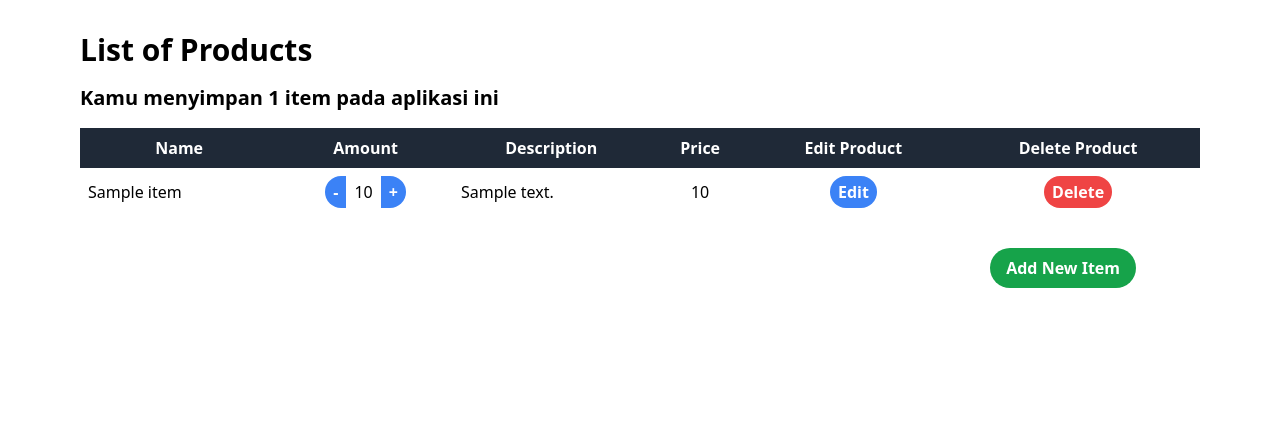
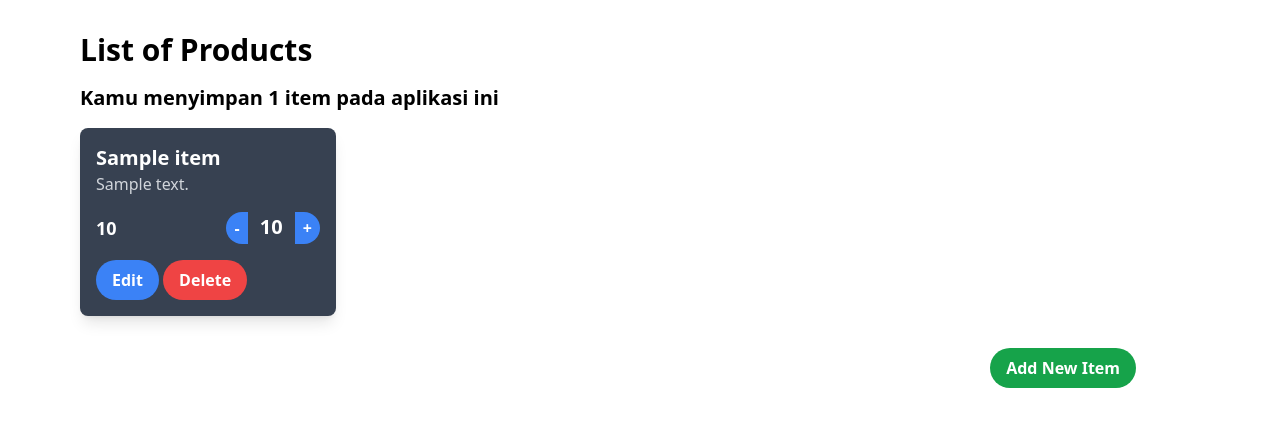
Before and after one commit to RobertBenyamin/DekatriaMart-Warehouse, a Django app: template main/templates/main.html in a window 1280 px wide. Shown: the part 72-499 px from the top of the page. Run offline with Django 4.2, Linux system fonts and the light colour scheme; a user stored in the database is signed in; tables that the repository leaves empty hold one stand-in row (values such as "Sample post"); the template is opened without the code that fills it: values that come from a table or form of the project are taken from there, most other values are stand-ins (such as "Sample title", 1, 10 or a date in 2020); some libraries are stand-ins or nearby versions.

Commit message:
update: change table to cards

```diff
--- a/main/templates/main.html
+++ b/main/templates/main.html
@@ -284,7 +284,7 @@
         </div>
     </div>
 
-    <table id="product_table"></table>
+    <div id="product_container" class="flex flex-wrap -m-4"></div>
 
     <div class="container mx-auto mt-8 flex justify-end">
         <button
@@ -310,38 +310,46 @@
     }
 
     async function refreshProducts() {
-        document.getElementById("product_table").innerHTML = "";
+        document.getElementById("product_container").innerHTML = ""; // Hapus konten sebelumnya
+
         const products = await getProducts();
-        let htmlString = `<tr class="bg-gray-800">
-                <th class="p-2 text-white">Name</th>
-                <th class="p-2 text-white">Amount</th>
-                <th class="p-2 text-white">Description</th>
-                <th class="p-2 text-white">Price</th>
-                <th class="p-2 text-white">Edit Product</th>
-                <th class="p-2 text-white">Delete Product</th>
-            </tr>`;
-        products.forEach((item) => {
-            htmlString += `\n<tr id="row_${item.pk}">
-            <td class="p-2">${item.fields.name}</td>
-            <td class="p-2 flex items-center justify-center">
-                <button onclick="decreaseAmount(${item.pk})" class="bg-blue-500 hover:bg-blue-700 text-white font-semibold py-1 px-2 rounded-l-full">-</button>
-                <div class="px-2 w-auto">
-                    <p id="amount-${item.pk}">${item.fields.amount}</p>
+
+        products.forEach((item, index) => {
+            // Buat elemen kartu untuk setiap item
+            const card = document.createElement("div");
+            card.className = "p-4 sm:w-full md:w-1/2 lg:w-1/3 xl:w-1/4"; // Atur gaya kartu di sini
+
+            // Tambahkan class warna berbeda untuk kartu terakhir
+            let backgroundClass = "bg-white";
+            let textClass = "text-gray-800";
+            let descriptionClass = "text-gray-600";
+            if (index === products.length - 1) {
+                backgroundClass = "bg-gray-700"; // Background color for the last card
+                textClass = "text-white"; // Text color for the last card
+                descriptionClass = "text-gray-300"; // Description text color for the last card
+            }
+
+            // Isi konten kartu
+            card.innerHTML = `
+            <div class="${backgroundClass} ${textClass} rounded-lg shadow-lg p-4" id="card-${item.pk}">
+                <h2 class="text-xl font-semibold" id="name-${item.pk}">${item.fields.name}</h2>
+                <p class="${descriptionClass}" id="description-${item.pk}">${item.fields.description}</p>
+                <div class="flex justify-between items-center mt-4">
+                <p class="text-lg font-semibold" id="price-${item.pk}">${item.fields.price}</p>
+                <div>
+                    <button onclick="decreaseAmount(${item.pk})" class="bg-blue-500 hover:bg-blue-700 text-white font-semibold py-1 px-2 rounded-l-full">-</button>
+                    <span class="px-2 text-xl font-semibold" id="amount-${item.pk}">${item.fields.amount}</span>
+                    <button onclick="increaseAmount(${item.pk})" class="bg-blue-500 hover:bg-blue-700 text-white font-semibold py-1 px-2 rounded-r-full">+</button>
                 </div>
-                <button onclick="increaseAmount(${item.pk})" class="bg-blue-500 hover:bg-blue-700 text-white font-semibold py-1 px-2 rounded-r-full">+</button>
-            </td>
-            <td class="p-2">${item.fields.description}</td>
-            <td class="p-2 text-center">${item.fields.price}</td>
-            <td class="p-2 text-center">
-                <button onclick="showEditItem(${item.pk})" class="bg-blue-500 hover:bg-blue-700 text-white font-semibold py-1 px-2 rounded-full">Edit</button>
-            </td>
-            <td class="p-2 text-center">
-                <button class="bg-red-500 hover:bg-red-700 text-white font-semibold py-1 px-2 rounded-full" onclick="showDeleteConfirmation('${item.pk}', '${item.fields.name}')">Delete</button>
-            </td>
-        </tr>`;
+                </div>
+                <button onclick="showEditItem(${item.pk})" class="bg-blue-500 hover:bg-blue-700 text-white font-semibold py-2 px-4 rounded-full mt-4">Edit</button>
+                <button class="bg-red-500 hover:bg-red-700 text-white font-semibold py-2 px-4 rounded-full mt-2" onclick="showDeleteConfirmation('${item.pk}', '${item.fields.name}')">Delete</button>
+            </div>
+            `;
+
+            // Tambahkan kartu ke wadah kartu
+            document.getElementById("product_container").appendChild(card);
         });
-
-        document.getElementById("product_table").innerHTML = htmlString;
     }
 
     refreshProducts();
@@ -379,13 +387,17 @@
         const editItemPopup = document.getElementById("editItem");
 
         // Isi nilai-nilai input sesuai dengan data item yang akan diedit
-        const item = document.getElementById(`row_${itemID}`);
-        document.getElementById("nameEdit").value = item.cells[0].textContent;
+        const card = document.getElementById(`card-${itemID}`);
+        const name = document.getElementById(`name-${itemID}`);
+        const description = document.getElementById(`description-${itemID}`);
+        const price = document.getElementById(`price-${itemID}`);
+
+        document.getElementById("nameEdit").value = name.textContent;
         document.getElementById("amountEdit").value =
-            item.cells[1].querySelector("p").textContent;
+            card.querySelector("span").textContent;
         document.getElementById("descriptionEdit").value =
-            item.cells[2].textContent;
-        document.getElementById("priceEdit").value = item.cells[3].textContent;
+            description.textContent;
+        document.getElementById("priceEdit").value = price.textContent;
 
         editItemPopup.style.display = "block";
 
@@ -501,7 +513,7 @@
 
         // Define a function for cancelDeleteItem
         function cancelDeleteItem() {
-            closePopUp('deleteConfirmation')
+            closePopUp("deleteConfirmation");
 
             // Menghapus event listener ketika selesai
             deleteButton.removeEventListener("click", deleteItemHandler);
@@ -511,7 +523,6 @@
         // Tambahkan event listener pada tombol "Delete Item" dan "Cancel"
         deleteButton.addEventListener("click", deleteItemHandler);
         cancelButton.addEventListener("click", cancelDeleteItem);
-
     }
 
     // Fungsi untuk menghapus item dengan AJAX
```
